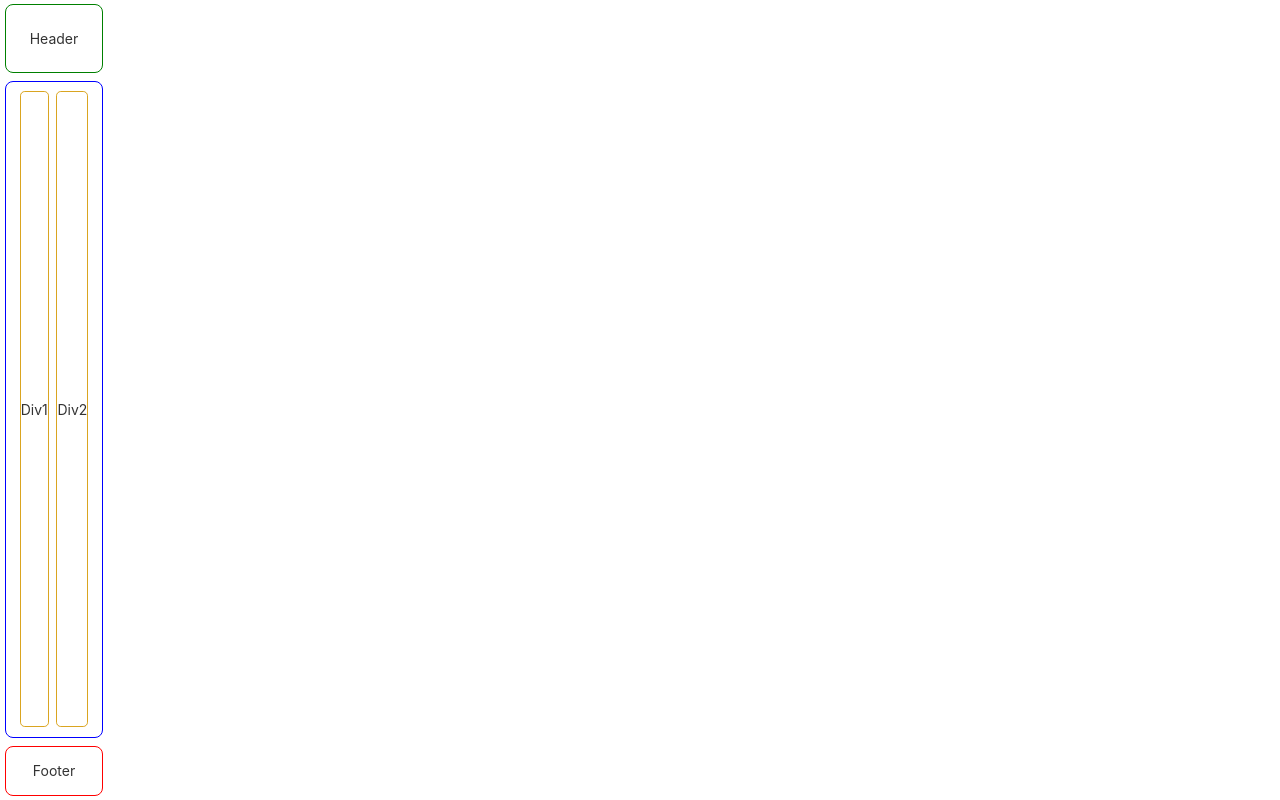
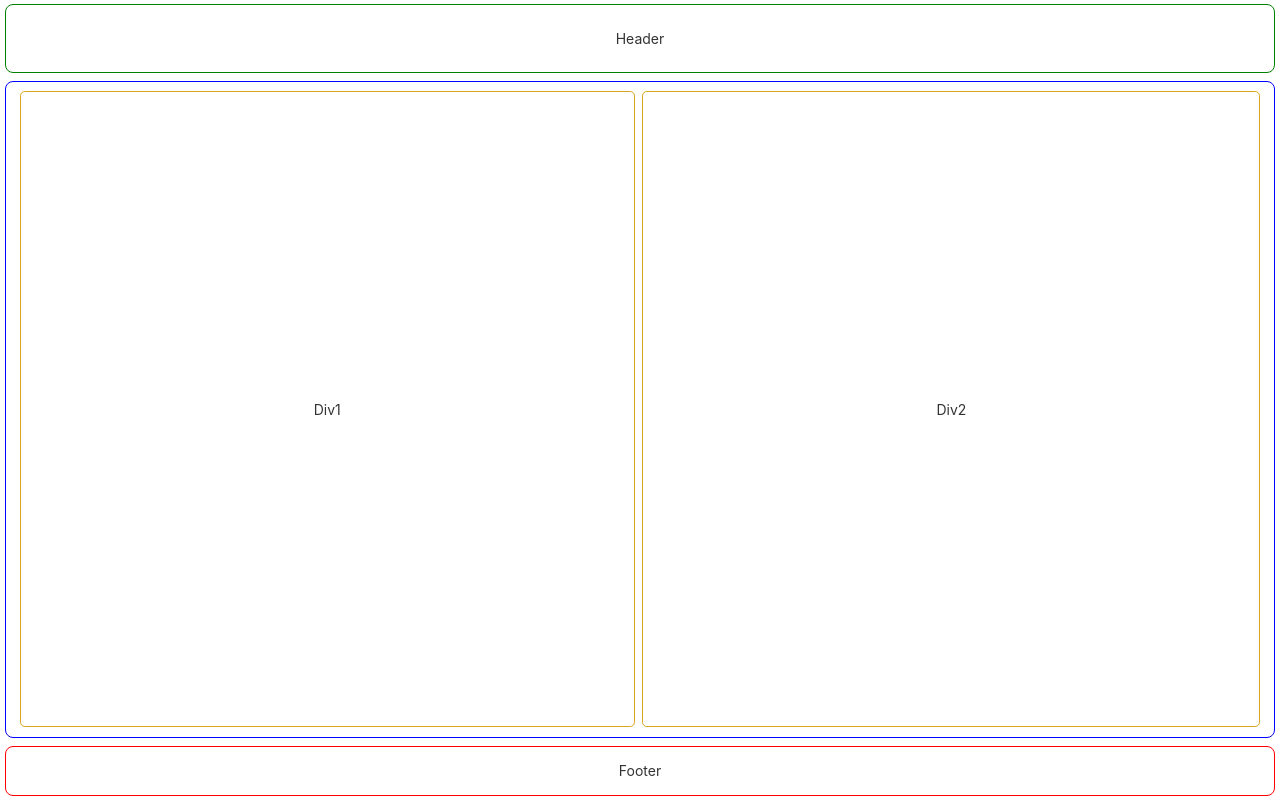
Before and after one commit to Ellipsoul/tax-calculator-pwa, an Angular app: page / in a window 1280 px wide. Built offline with nearby package versions, Linux system fonts and the light colour scheme.

Commit message:
Removed the HTML tag and just used a div tag with a container ID. Tries using height instead of max-height

```diff
--- a/package.json
+++ b/package.json
@@ -1,6 +1,6 @@
 {
   "name": "tax-calculator-pwa",
-  "version": "0.0.1",
+  "version": "0.0.2",
   "scripts": {
     "ng": "ng",
     "start": "ng serve",
--- a/src/app/app.component.html
+++ b/src/app/app.component.html
@@ -1,16 +1,21 @@
-<html>
+
+<div ngClass='container'>
+
   <head>
     <meta name="viewport" content="width=device-width, height=device-height initial-scale=1">
   </head>
 
   <!-- Contains title and global customisations of functionality -->
   <header>Header</header>
+
   <body>
     <div ngClass="inputDiv">Div1</div>
     <div ngClass="outputDiv">Div2</div>
   </body>
+
   <footer>Footer</footer>
-</html>
+
+</div>
 
 
 <!-- Angular routing requires this -->
--- a/src/app/app.component.sass
+++ b/src/app/app.component.sass
@@ -12,16 +12,12 @@
   padding: 0
 
 // Main parent element using flexbox
-html
-  position: absolute
-  left: 0
-  top: 0
-
+.container
   display: flex
   flex-direction: column
   flex-wrap: nowrap
 
-  min-height: 100vh
+  height: 100vh
 
   align-items: stretch
   justify-content: space-evenly
```
